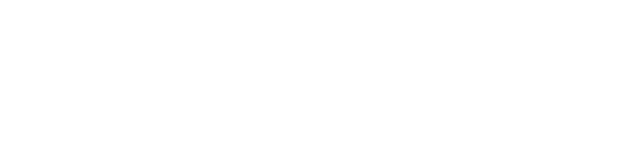
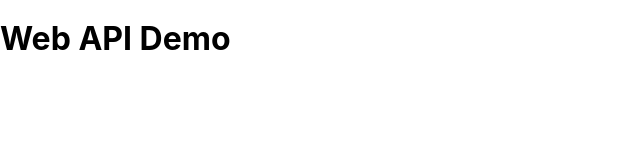
Before and after one commit to manavm1990/web-audio-api-soundboard, a website: page index.html in a window 1280 px wide. Shown: the whole page, without its empty margins (0-640 px from the left). Drawn offline with nearby package versions, Linux system fonts and the light colour scheme.

Commit message:
Add title and h1

```diff
--- a/index.html
+++ b/index.html
@@ -12,11 +12,9 @@
     <link rel="stylesheet" href="style.css" />
 
     <title>Web API Demo</title>
-
-    <!-- TODO: Update '<title>'. -->
-    <title>Document</title>
   </head>
   <body>
+    <h1>Web API Demo</h1>
     <script src="./scripts.js" type="module"></script>
   </body>
 </html>
```
